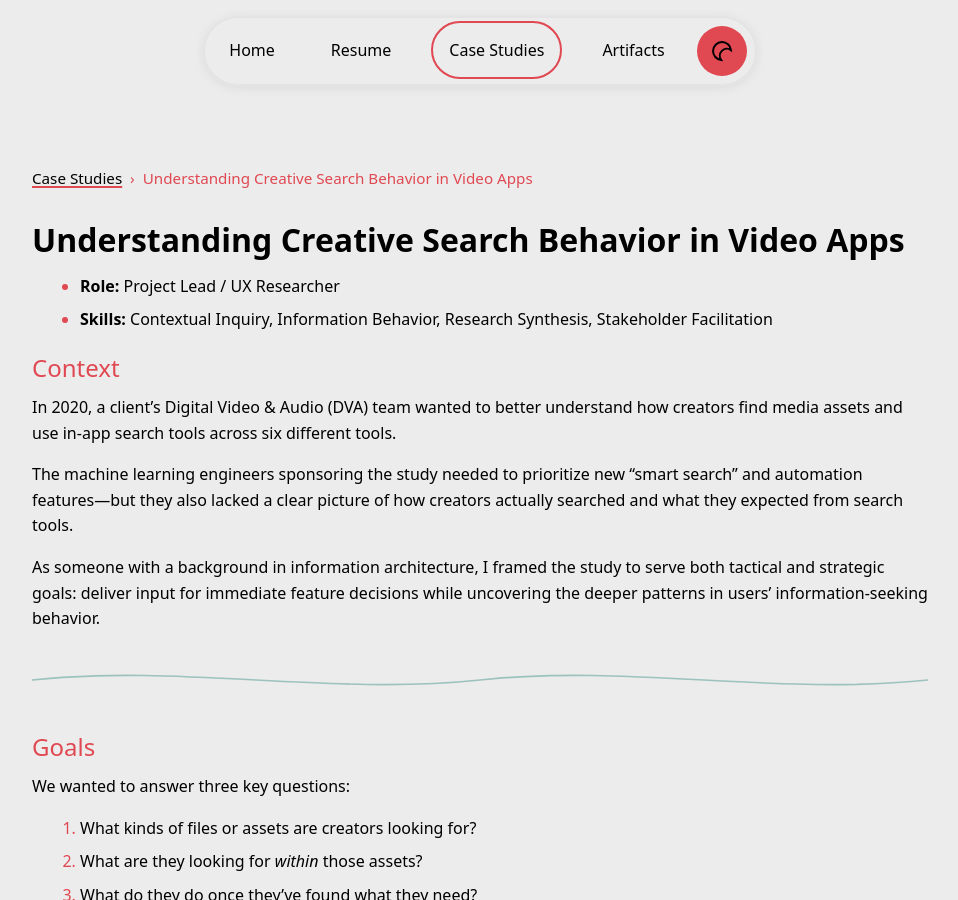
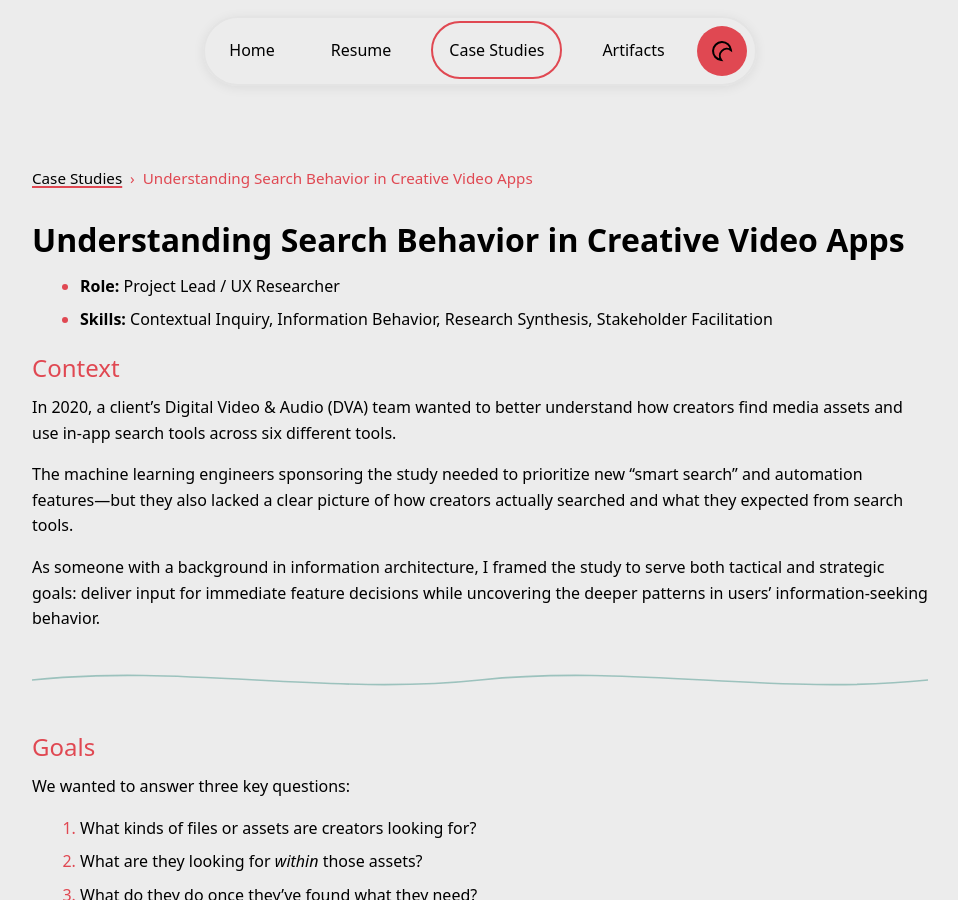
Before and after one commit to singhams/portfolio, a Jekyll site: the page built from _case_studies/search-behavior.md, in a window 1280 px wide and 900 px high. Shown: the whole window, without its empty margins (160-1118 px from the left). Built offline with Jekyll 4.4.1, drawn with Linux system fonts in a browser that asks for light colours.

```diff
--- a/_case_studies/search-behavior.md
+++ b/_case_studies/search-behavior.md
@@ -1,7 +1,7 @@
 ---
 layout: article
 tags: [UX Research, Contextual Inquiry, Information Architecture]
-title: Understanding Creative Search Behavior in Video Apps
+title: Understanding Search Behavior in Creative Video Apps
 excerpt: I led a foundational UX research study for a Digital Video & Audio software team, uncovering how creators search for and within media assets. The findings shaped priorities for a tool's in-app search and inspired features like automated removal of “ums,” “ahs,” and “likes.”
 image: /assets/images/artifacts/thumb/search-slide-thumb.webp
 featured: true
```
